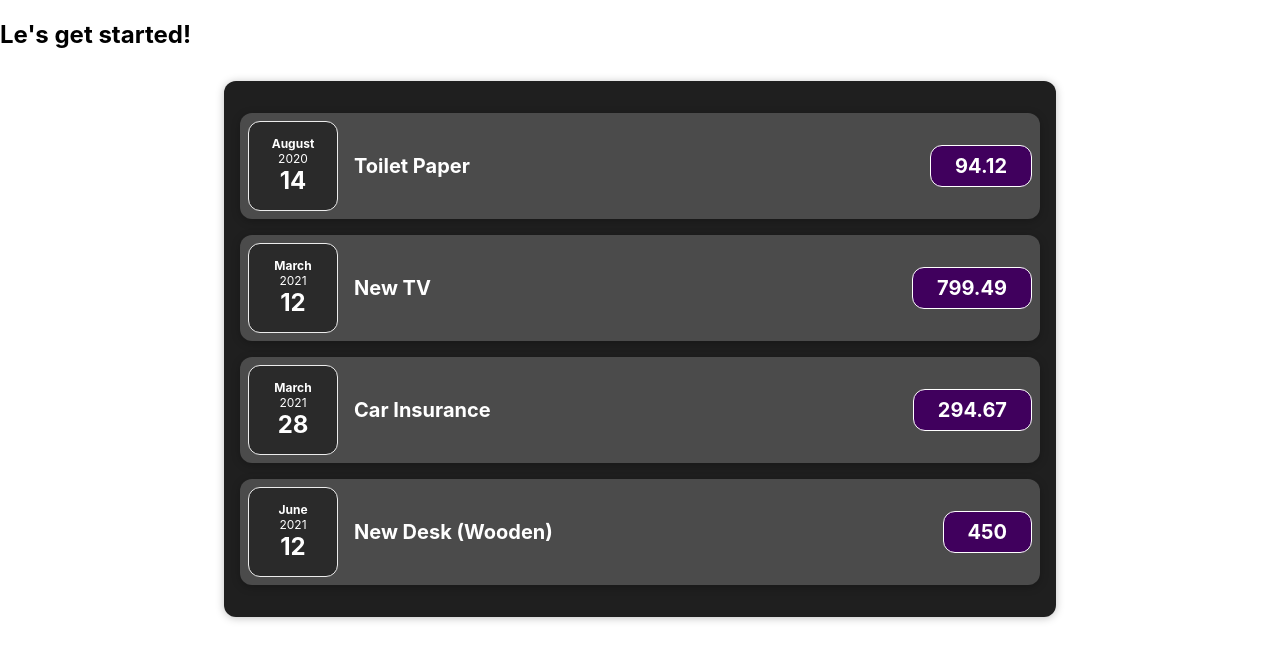
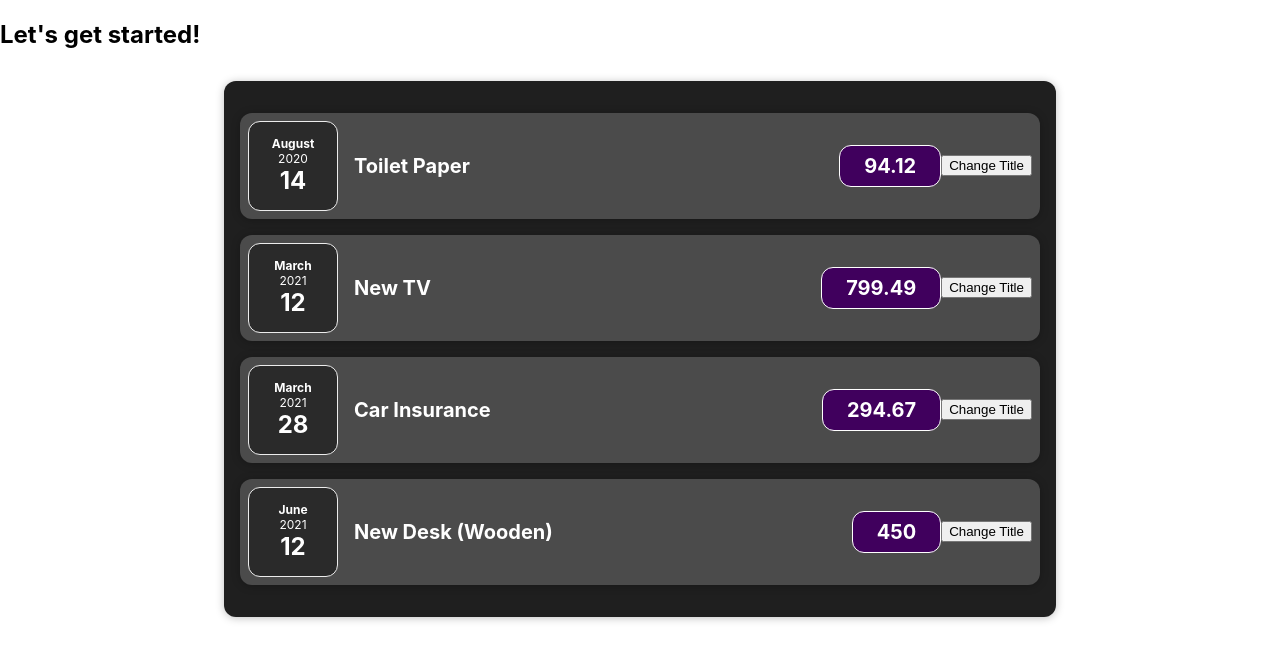
Before and after one commit to morumbi-sp/udemy-react-complete-corse, a JavaScript app: page / in a window 1280 px wide. Shown: the top 660 px of the page. Built offline with nearby package versions, Linux system fonts and the light colour scheme.

Commit message:
make expenses and UI folder seperatly

```diff
--- a/src/App.js
+++ b/src/App.js
@@ -1,7 +1,6 @@
-import ExpenseItem from './components/ExpenseItem';
-import Expense from './components/Expense';
+import Expense from './components/Expenses/Expense';
 
-function App() {
+const App = () => {
   const expenses = [
     {
       id: 'e1',
@@ -25,10 +24,10 @@ function App() {
   ];
   return (
     <div>
-      <h2>Le's get started!</h2>
+      <h2>Let's get started!</h2>
       <Expense expenses={expenses} />
     </div>
   );
-}
+};
 
 export default App;
--- a/src/components/Expense.css
+++ b/src/components/Expenses/Expense.css
@@ -4,6 +4,4 @@
   margin: 2rem auto;
   width: 50rem;
   max-width: 95%;
-  border-radius: 12px;
-  box-shadow: 0 1px 8px rgba(0, 0, 0, 0.25);
 }
--- a/src/components/Expense.js
+++ b/src/components/Expenses/Expense.js
@@ -1,9 +1,10 @@
 import './Expense.css';
 import ExpenseItem from './ExpenseItem';
+import Card from '../UI/Card';
 
-function Expense({ expenses }) {
+const Expense = ({ expenses }) => {
   return (
-    <div className='expenses'>
+    <Card className='expenses'>
       {expenses.map((item) => (
         <ExpenseItem
           key={item.id}
@@ -12,8 +13,8 @@ function Expense({ expenses }) {
           date={item.date}
         />
       ))}
-    </div>
+    </Card>
   );
-}
+};
 
 export default Expense;
--- a/src/components/ExpenseDate.js
+++ b/src/components/Expenses/ExpenseDate.js
@@ -1,5 +1,6 @@
 import './ExpenseDate.css';
-function ExpenseDate({ date }) {
+
+const ExpenseDate = ({ date }) => {
   const month = date.toLocaleString('en-US', { month: 'long' });
   const day = date.toLocaleString('en-US', { day: '2-digit' });
   const year = date.getFullYear();
@@ -11,6 +12,6 @@ function ExpenseDate({ date }) {
       <div className='expense-date__day'>{day}</div>
     </div>
   );
-}
+};
 
 export default ExpenseDate;
--- a/src/components/ExpenseItem.css
+++ b/src/components/Expenses/ExpenseItem.css
@@ -2,10 +2,10 @@
   display: flex;
   justify-content: space-between;
   align-items: center;
-  box-shadow: 0 2px 8px rgba(0, 0, 0, 0.25);
+
   padding: 0.5rem;
   margin: 1rem 0;
-  border-radius: 12px;
+
   background-color: #4b4b4b;
 }
 
--- a/src/components/ExpenseItem.js
+++ b/src/components/Expenses/ExpenseItem.js
@@ -1,18 +1,19 @@
 import ExpenseDate from './ExpenseDate';
 import './ExpenseItem.css';
 
-function ExpenseItem({ date, title, amount }) {
+import Card from '../UI/Card';
+
+const ExpenseItem = ({ date, title, amount }) => {
   return (
-    <div className='expense-item'>
-      <div>
-        <ExpenseDate date={date} />
-      </div>
+    <Card className='expense-item'>
+      <ExpenseDate date={date} />
       <div className='expense-item__description '>
         <h2>{title}</h2>
         <div className='expense-item__price'>{amount}</div>
       </div>
-    </div>
+      <button>Change Title</button>
+    </Card>
   );
-}
+};
 
 export default ExpenseItem;
--- /dev/null
+++ b/src/components/UI/Card.css
@@ -0,0 +1,4 @@
+.card {
+  border-radius: 12px;
+  box-shadow: 0 1px 8px rgba(0, 0, 0, 0.25);
+}
--- /dev/null
+++ b/src/components/UI/Card.js
@@ -0,0 +1,8 @@
+import './Card.css';
+
+const Card = (props) => {
+  const classes = 'card ' + props.className;
+  return <div className={classes}>{props.children}</div>;
+};
+
+export default Card;
```
Also changed, not shown: src/components/Expenses/ExpenseDate.css (renamed from src/components/ExpenseDate.css).
